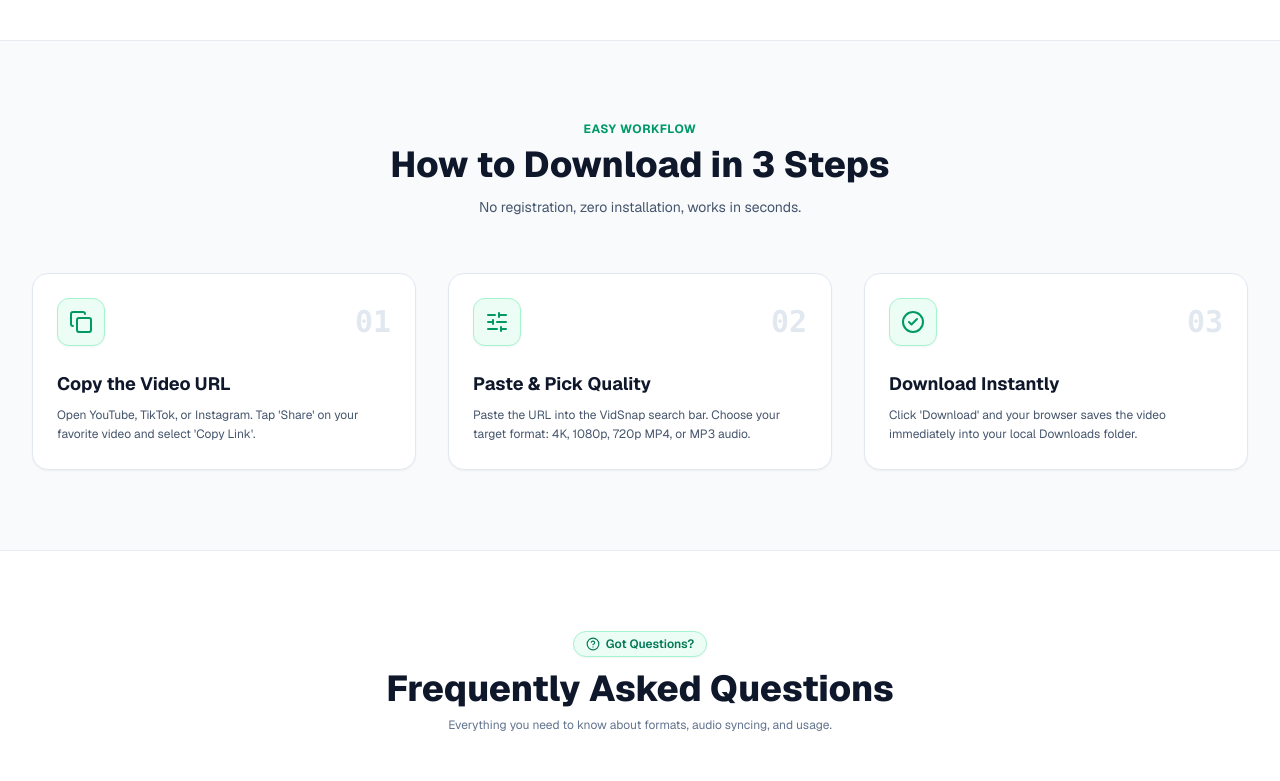
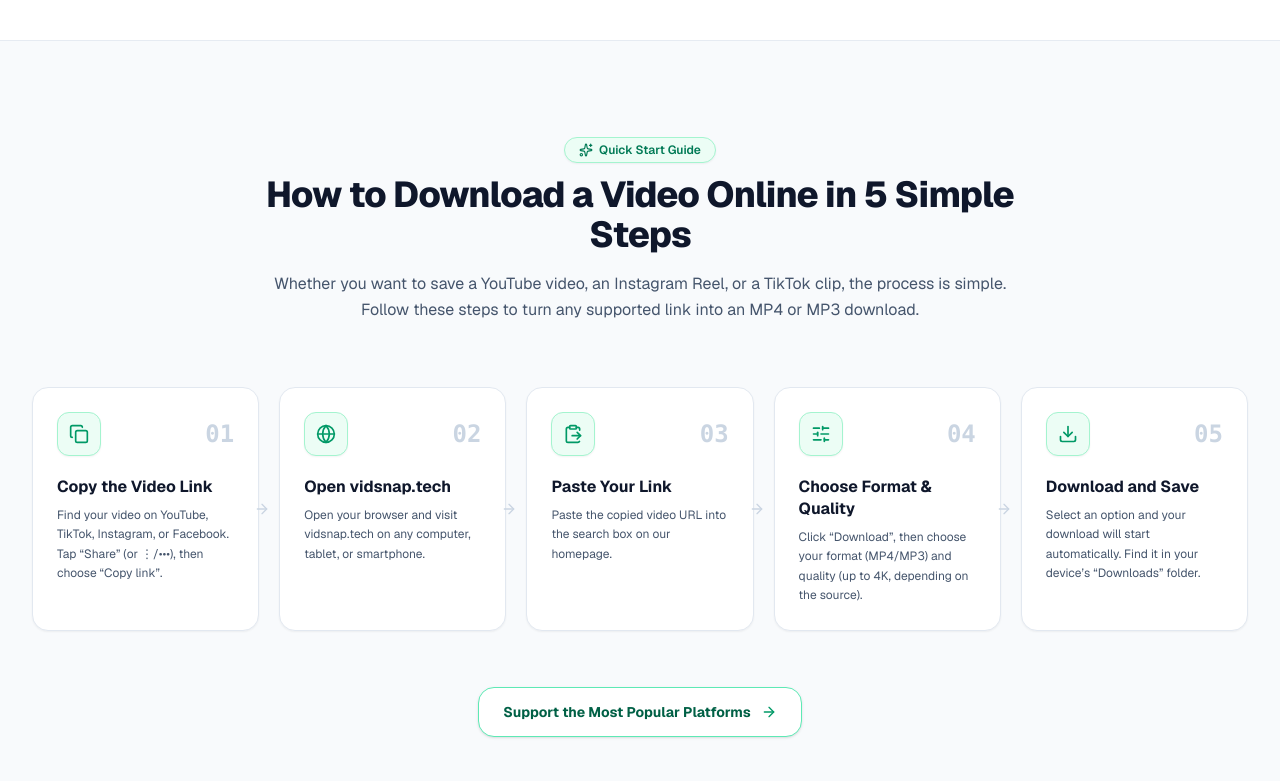
Before and after one commit to Anupam890/vidFlow, a Next.js app: page / in a window 1280 px wide. Shown: the part 2040-2821 px from the top of the page. Built offline with nearby package versions, Linux system fonts and the light colour scheme; no server answers.

Commit message:
add 5 simple steps video download guide with platform support link

```diff
--- a/src/components/HowItWorks.tsx
+++ b/src/components/HowItWorks.tsx
@@ -1,73 +1,113 @@
 "use client";
 
-import { Copy, SlidersHorizontal, CheckCircle2 } from "lucide-react";
-import { useTranslation } from "@/context/LanguageContext";
+import Link from "next/link";
+import {
+  Copy,
+  Globe,
+  ClipboardPaste,
+  SlidersHorizontal,
+  Download,
+  ArrowRight,
+  Sparkles,
+} from "lucide-react";
 
 export default function HowItWorks() {
-  const { t } = useTranslation();
-
   const steps = [
     {
       num: "01",
       icon: Copy,
-      title: t("how.s1_title"),
-      desc: t("how.s1_desc"),
+      title: "Copy the Video Link",
+      desc: "Find your video on YouTube, TikTok, Instagram, or Facebook. Tap “Share” (or ⋮/•••), then choose “Copy link”.",
     },
     {
       num: "02",
-      icon: SlidersHorizontal,
-      title: t("how.s2_title"),
-      desc: t("how.s2_desc"),
+      icon: Globe,
+      title: "Open vidsnap.tech",
+      desc: "Open your browser and visit vidsnap.tech on any computer, tablet, or smartphone.",
     },
     {
       num: "03",
-      icon: CheckCircle2,
-      title: t("how.s3_title"),
-      desc: t("how.s3_desc"),
+      icon: ClipboardPaste,
+      title: "Paste Your Link",
+      desc: "Paste the copied video URL into the search box on our homepage.",
+    },
+    {
+      num: "04",
+      icon: SlidersHorizontal,
+      title: "Choose Format & Quality",
+      desc: "Click “Download”, then choose your format (MP4/MP3) and quality (up to 4K, depending on the source).",
+    },
+    {
+      num: "05",
+      icon: Download,
+      title: "Download and Save",
+      desc: "Select an option and your download will start automatically. Find it in your device’s “Downloads” folder.",
     },
   ];
 
   return (
-    <section className="relative py-20 border-t border-slate-200/80 bg-slate-50/60">
+    <section className="relative py-24 border-t border-slate-200/80 bg-slate-50/70">
       <div className="mx-auto max-w-7xl px-4 sm:px-6 lg:px-8">
-        <div className="text-center max-w-3xl mx-auto mb-14">
-          <h2 className="text-xs font-bold uppercase tracking-wider text-emerald-600 mb-2">
-            {t("how.tag")}
+        {/* Section Header */}
+        <div className="text-center max-w-3xl mx-auto mb-16">
+          <div className="inline-flex items-center gap-1.5 rounded-full border border-emerald-200 bg-emerald-50 px-3.5 py-1 text-xs font-semibold text-emerald-700 mb-3 shadow-xs">
+            <Sparkles className="h-3.5 w-3.5" />
+            <span>Quick Start Guide</span>
+          </div>
+          <h2 className="text-3xl font-extrabold text-slate-900 sm:text-4xl tracking-tight">
+            How to Download a Video Online in 5 Simple Steps
           </h2>
-          <p className="text-3xl font-extrabold text-slate-900 sm:text-4xl">
-            {t("how.title")}
-          </p>
-          <p className="mt-3 text-sm text-slate-600">
-            {t("how.subtitle")}
+          <p className="mt-4 text-sm sm:text-base text-slate-600 leading-relaxed">
+            Whether you want to save a YouTube video, an Instagram Reel, or a TikTok clip, the process is simple. Follow these steps to turn any supported link into an MP4 or MP3 download.
           </p>
         </div>
 
-        <div className="grid grid-cols-1 md:grid-cols-3 gap-8 relative">
-          {steps.map((s) => {
+        {/* 5-Step Responsive Grid */}
+        <div className="grid grid-cols-1 sm:grid-cols-2 lg:grid-cols-5 gap-5 relative">
+          {steps.map((s, idx) => {
             const Icon = s.icon;
             return (
               <div
                 key={s.num}
-                className="relative rounded-2xl border border-slate-200 bg-white p-6 shadow-xs hover:shadow-xl transition-all"
+                className="relative flex flex-col justify-between rounded-2xl border border-slate-200 bg-white p-6 shadow-xs hover:shadow-xl hover:border-emerald-300 transition-all duration-300 group"
               >
-                <div className="flex items-center justify-between mb-6">
-                  <div className="flex h-12 w-12 items-center justify-center rounded-xl bg-emerald-50 border border-emerald-200 text-emerald-600 shadow-xs">
-                    <Icon className="h-6 w-6" />
+                <div>
+                  <div className="flex items-center justify-between mb-5">
+                    <div className="flex h-11 w-11 items-center justify-center rounded-xl bg-emerald-50 border border-emerald-200 text-emerald-600 shadow-xs group-hover:scale-105 group-hover:bg-emerald-600 group-hover:text-white transition-all">
+                      <Icon className="h-5 w-5" />
                     </div>
-                  <span className="font-mono text-3xl font-black text-slate-200">
+                    <span className="font-mono text-2xl font-black text-slate-300 group-hover:text-emerald-500/40 transition-colors">
                       {s.num}
                     </span>
                   </div>
 
-                <h3 className="text-lg font-bold text-slate-900 mb-2">
+                  <h3 className="text-base font-bold text-slate-900 mb-2 leading-snug">
                     {s.title}
                   </h3>
                   <p className="text-xs text-slate-600 leading-relaxed">
                     {s.desc}
                   </p>
                 </div>
+
+                {idx < steps.length - 1 && (
+                  <div className="hidden lg:block absolute -right-3 top-1/2 -translate-y-1/2 z-10 text-slate-300 pointer-events-none">
+                    <ArrowRight className="h-4 w-4" />
+                  </div>
+                )}
+              </div>
             );
           })}
+        </div>
+
+        {/* Bottom Platform Supports Link */}
+        <div className="mt-14 text-center">
+          <Link
+            href="/#platforms"
+            className="inline-flex items-center gap-2.5 rounded-2xl bg-white border border-emerald-300 hover:border-emerald-500 px-6 py-3.5 text-xs sm:text-sm font-bold text-emerald-800 hover:text-emerald-900 shadow-sm hover:shadow-md transition-all group cursor-pointer"
+          >
+            <span>Support the Most Popular Platforms</span>
+            <ArrowRight className="h-4 w-4 text-emerald-600 transition-transform group-hover:translate-x-1" />
+          </Link>
         </div>
       </div>
     </section>
--- a/src/components/SupportedPlatforms.tsx
+++ b/src/components/SupportedPlatforms.tsx
@@ -85,7 +85,7 @@ export default function SupportedPlatforms() {
   ];
 
   return (
-    <section className="relative py-20 bg-slate-50/60 border-t border-slate-200/80">
+    <section id="platforms" className="relative py-20 bg-slate-50/60 border-t border-slate-200/80 scroll-mt-16">
       <div className="mx-auto max-w-7xl px-4 sm:px-6 lg:px-8">
         <div className="text-center max-w-3xl mx-auto mb-14">
           <h2 className="text-xs font-bold uppercase tracking-wider text-emerald-600 mb-2">
```
Lines whose indentation alone changed are shown as unchanged.
